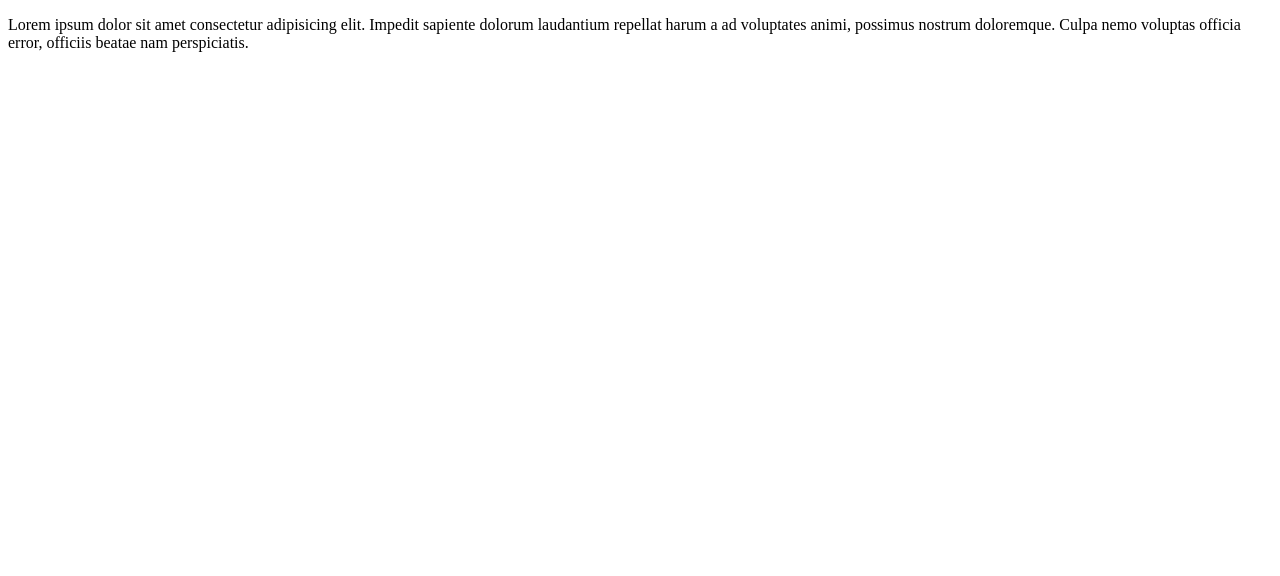
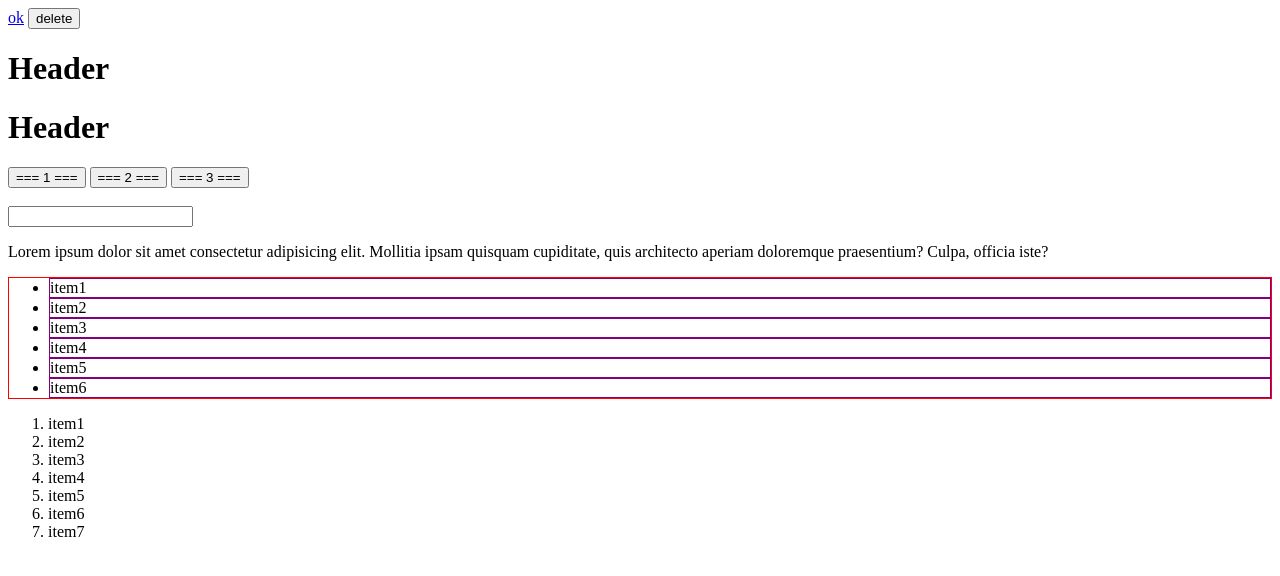
Before and after one commit to Lev-Kin/js-class-work, a plain HTML site: page 13-dom/index.html in a window 1280 px wide. Drawn offline with Linux system fonts and the light colour scheme.

Commit message:
add 13 folder tasks

```diff
--- a/13-dom/index.html
+++ b/13-dom/index.html
@@ -1,21 +1,59 @@
+<!-- sadasd -->
 <!DOCTYPE html>
 <html lang="en">
-
   <head>
     <meta charset="UTF-8" />
     <meta http-equiv="X-UA-Compatible" content="IE=edge" />
     <meta name="viewport" content="width=device-width, initial-scale=1.0" />
-    <title>13 DOM</title>
+    <title>Document</title>
+    <style>
+      #list {
+        border: 1px solid red;
+      }
+
+      #list > li {
+        border: 1px solid purple;
+      }
+    </style>
   </head>
 
   <body>
+    <a href="https://www.google.com/" id="#">ok</a>
+    <button id="btn">delete</button>
+    <h1>Header</h1>
+    <h1>Header</h1>
+    <button id="btn1">=== 1 ===</button>
+    <button id="btn2">=== 2 ===</button>
+    <button id="btn3">=== 3 ===</button>
+    <br><br>
+    <input type="text" id="input" />
     <div>
       <p>
-        Lorem ipsum dolor sit amet consectetur adipisicing elit. Impedit
-        sapiente dolorum laudantium repellat harum a ad voluptates animi,
-        possimus nostrum doloremque. Culpa nemo voluptas officia error, officiis
-        beatae nam perspiciatis.
+        Lorem ipsum dolor sit amet consectetur adipisicing elit. Mollitia ipsam
+        quisquam cupiditate, quis architecto aperiam doloremque praesentium?
+        Culpa, officia iste?
       </p>
+    </div>
+
+    <div>
+      <ul id="list">
+        <li>item1</li>
+        <li>item2</li>
+        <li class="item">item3</li>
+        <li>item4</li>
+        <li class="item">item5</li>
+        <li>item6</li>
+      </ul>
+
+      <ol id="test">
+        <li>item1</li>
+        <li class="item">item2</li>
+        <li>item3</li>
+        <li class="item">item4</li>
+        <li>item5</li>
+        <li>item6</li>
+        <li>item7</li>
+      </ol>
     </div>
 
     <script src="index.js"></script>
--- a/13-dom/index.js
+++ b/13-dom/index.js
@@ -4,4 +4,131 @@
 // Model
 //===============================
 
-console.log(document.children[1].children[0].children[1]);
+// https://learn.javascript.ru/json
+// https://learn.javascript.ru/dom-nodes
+// https://reqres.in/
+// https://reqres.in/api-docs/ - песочница
+
+// console.log(document.body);
+// console.log(document.body.children[4].children[0]);
+// const h1 = document.body.children[2];
+
+// console.log(h1.nextElementSibling);
+// console.log(h1.previousElementSibling);
+// console.log(h1.parentElement);
+
+// только getElementById возрощает елемент
+// ОСТАЛЬНЫЕ КОЛЕКЦИЮ
+// const ul = document.getElementById('list');
+// console.log(ul);
+// console.log(ul.children);
+
+// const lis = document.getElementsByTagName('li');
+// console.log(lis);
+
+// console.log(Array.from(lis));
+// console.log([...lis]);
+
+// const lis = document.getElementsByClassName('item');
+// console.log(lis);
+
+// const ol = document.getElementById('test');
+// console.log(ol.getElementsByClassName('item'));
+
+// const lis = document.querySelector('#list');
+// console.log(lis);
+
+// const lis = document.querySelector('#list > li');
+// console.log(lis);
+
+// const lis = document.querySelectorAll('#list > li:not(.item)')
+// console.log(lis);
+
+// const uls = document.getElementsByTagName('ul');
+// [...uls].forEach((ul) => console.log(ul.getElementsByClassName('item')))
+
+// const lisDead = document.querySelectorAll('.item');
+// const lisAlive = document.getElementsByClassName('item');
+
+// console.log(lisDead);
+// console.log(lisAlive);
+
+// const btr = document.getElementById('btr');
+// console.log(btr);
+
+//btr.addEventListener('click'); // btr.onclick();
+
+// const btn = document.getElementById('btn');
+
+// btn.addEventListener('click', function () {
+//     console.log('HI THERE!');
+// });
+// const onBtnClick = function () {
+//     console.log('HI THERE AGAIN!');
+// };
+
+// btn.addEventListener('click', onBtnClick);
+// btn.removeEventListener('click', onBtnClick);
+
+// const btn = document.getElementById('btn');
+// function onBtnClick() {
+//     console.log("dfadfa");
+//     this.removeEventListener('click', onBtnClick);
+// };
+// btn.addEventListener('click', onBtnClick);
+
+// const btn = document.getElementById('btn');
+// const listener = function (event) {
+//     console.log('GO event');
+// };
+// btn.addEventListener('click', listener, false);
+// btn.removeEventListener('click', listener, false);
+
+// const input = document.getElementById('input');
+// input.addEventListener('keydown', function () {
+//     console.log(this.value);
+// });
+
+// const link = document.getElementById('#');
+// link.addEventListener('click', (event) => {
+//     event.preventDefault();
+//     console.log('link click');
+// });
+
+// window.addEventListener('contextmenu', (event) => {
+//     event.preventDefault();
+// });
+
+// const list = document.getElementById('list');
+// const lis = [...list.getElementsByTagName('li')];
+
+// function onLiClick({target}){
+//     console.log(target);
+//     console.log(this);
+// }
+
+// //lis.forEach((li) => li.addEventListener('click', onLiClick)); // можно опустить
+// list.addEventListener('click', onLiClick);
+
+// buttom[1] buttom[2] buttom[3]
+// ok - 2раза BOOM - 1раз;
+// после BOOM кнопки не работают
+
+
+const btn1 = document.getElementById('btn1');
+const btn2 = document.getElementById('btn2');
+const btn3 = document.getElementById('btn3');
+
+const listener = function (event) {
+    if (event) {
+        console.log('OK');
+    } else {
+        console.log('BOOM');
+    }
+};
+
+
+btn1.addEventListener('click', listener );
+btn1.removeEventListener('click', listener, false);
+
+// нужно считать количесво вызовав и хронить бум
```
